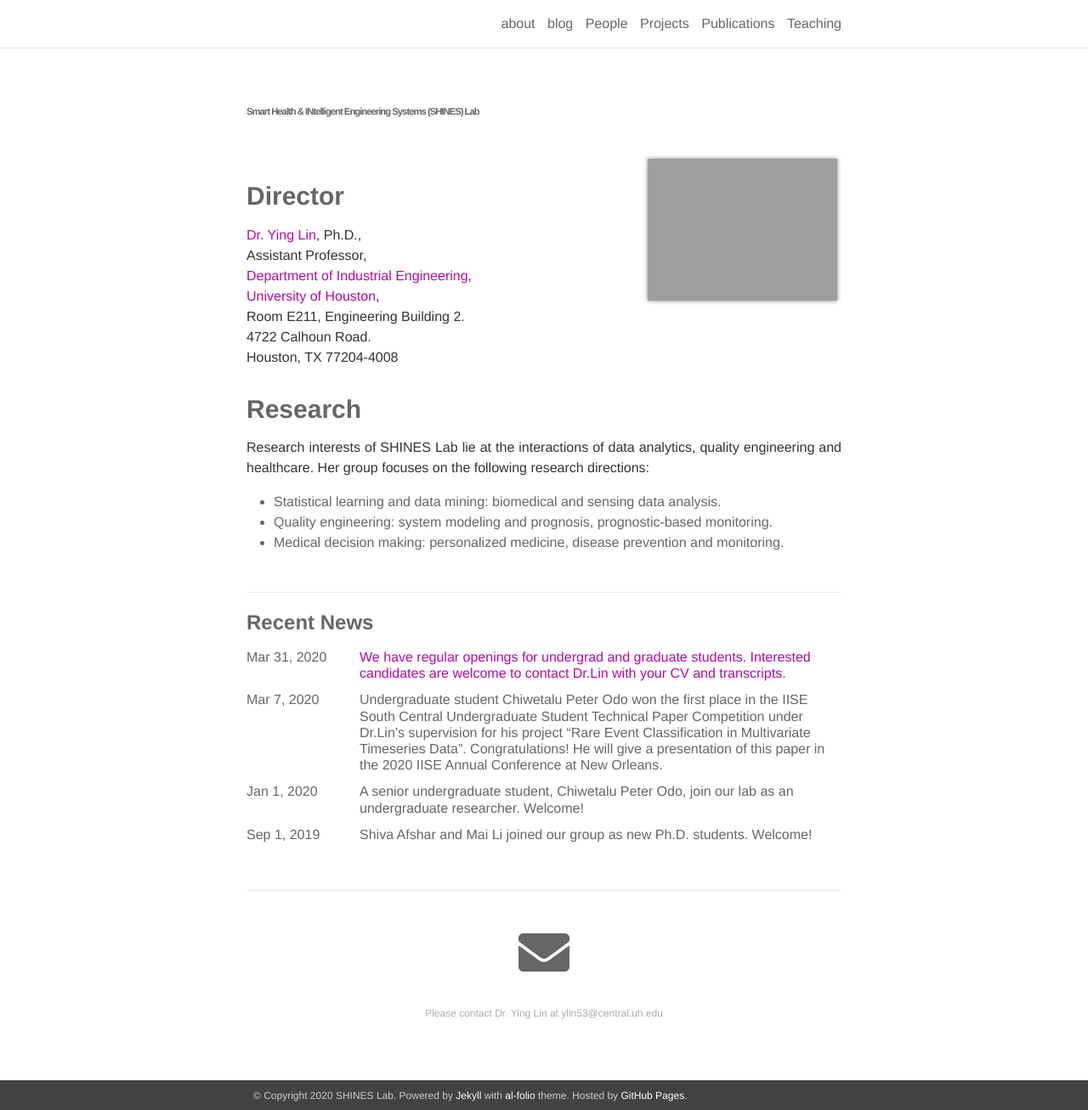
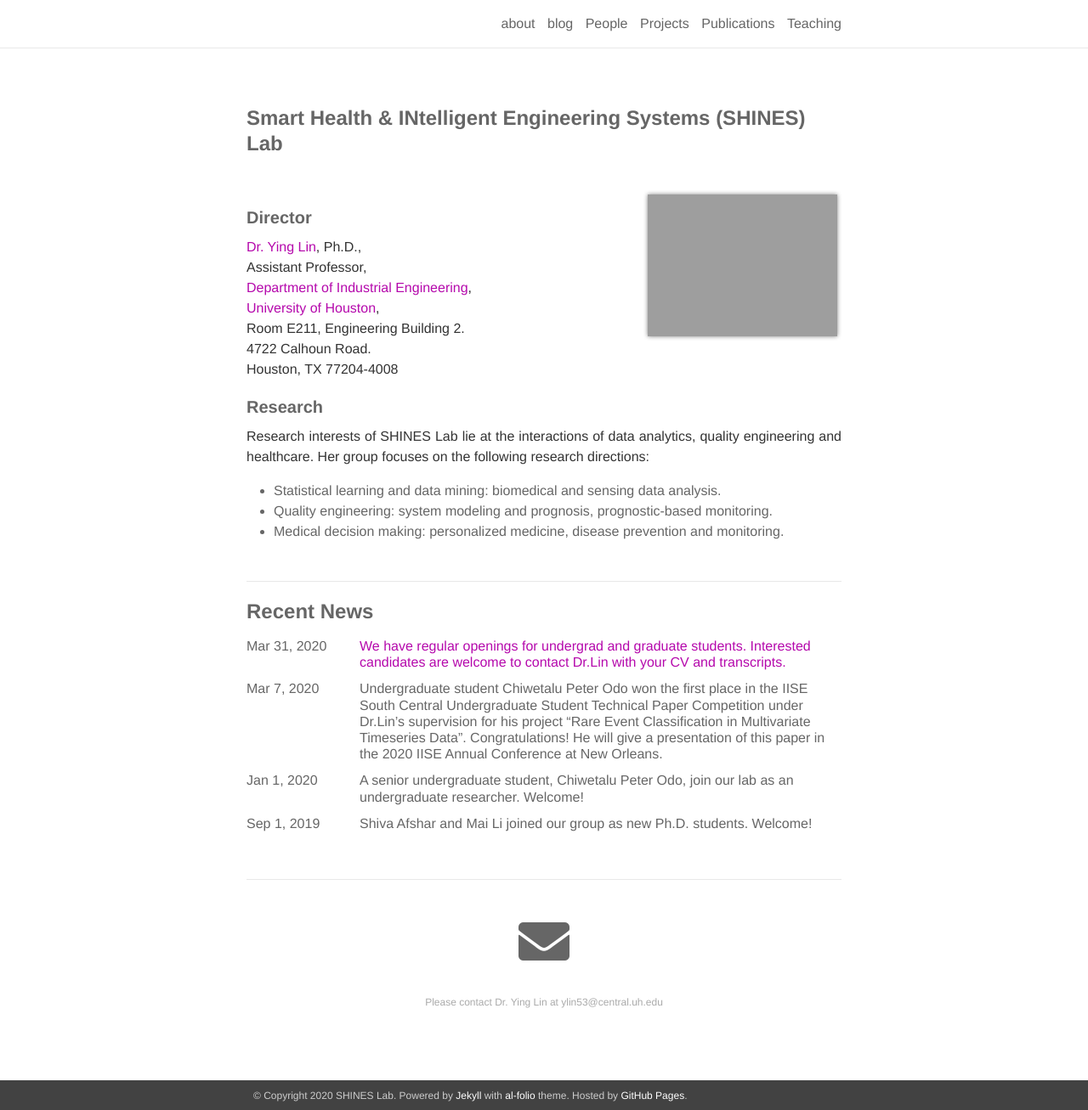
Before and after one commit to shines-lab/shines-lab.github.io, a Jekyll site: the page built from _pages/about.md, in a window 1280 px wide and 1307 px high. Shown: the whole window at 85% size. Built offline with Jekyll 4.4.1, drawn with Linux system fonts in a browser that asks for light colours; nearby versions of some CDN libraries.

```diff
--- a/_pages/about.md
+++ b/_pages/about.md
@@ -1,14 +1,14 @@
 ---
 layout: about
 permalink: /
-title: <strong><small>Smart Health & INtelligent Engineering Systems (SHINES) Lab</small></strong>
+title: <h2><b>Smart Health & INtelligent Engineering Systems (SHINES) Lab</b></h2>
 profile:
   align: right
   image: WechatIMG7514.jpeg
 news: true
 social: true
 ---
-### **Director**
+#### **Director**
 <a href="http://www.ie.uh.edu/faculty/lin">Dr. Ying Lin</a>, Ph.D.,
 Assistant Professor,
 <a href="http://www.ie.uh.edu">Department of Industrial Engineering</a>,
@@ -17,7 +17,7 @@ Room E211, Engineering Building 2.
 4722 Calhoun Road.
 Houston, TX  77204-4008
 
-### **Research**
+#### **Research**
 
 <p align="justify">Research interests of SHINES Lab lie at the interactions of data analytics, quality engineering and healthcare. Her group focuses on the following research directions:</p>
 
```
